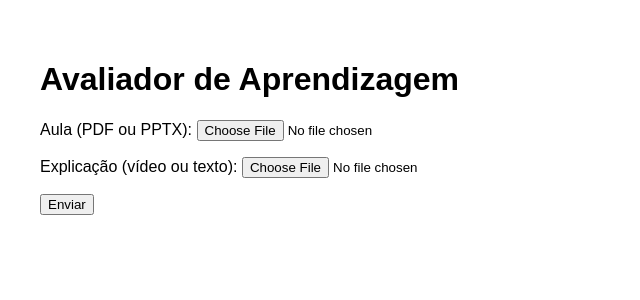
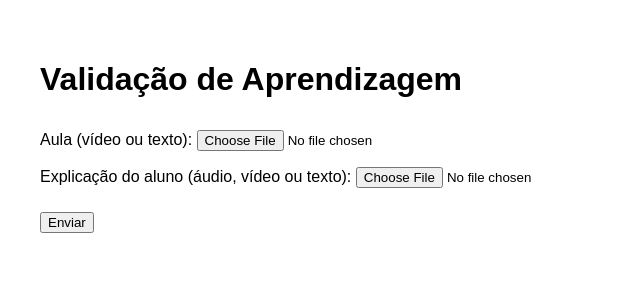
Before and after one commit to brmodolo/MVP-Wire, a React (Vite) app: page / in a window 1280 px wide. Shown: the top 300 px of the page, without its empty margins (0-640 px from the left). Built offline with nearby package versions, Linux system fonts and the light colour scheme.

Commit message:
Update App.jsx

```diff
--- a/src/App.jsx
+++ b/src/App.jsx
@@ -1,59 +1,70 @@
-import React, { useState } from 'react'
+import React, { useState } from 'react';
 
 function App() {
-  const [aula, setAula] = useState(null)
-  const [explicacao, setExplicacao] = useState(null)
-  const [resultado, setResultado] = useState(null)
-  const [carregando, setCarregando] = useState(false)
-  const [erro, setErro] = useState(null)
+  const [aula, setAula] = useState(null);
+  const [explicacao, setExplicacao] = useState(null);
+  const [resultado, setResultado] = useState(null);
+  const [erro, setErro] = useState(null);
+  const [carregando, setCarregando] = useState(false);
 
   const handleSubmit = async (e) => {
-    e.preventDefault()
-    setCarregando(true)
-    setErro(null)
-    setResultado(null)
+    e.preventDefault();
 
-    const formData = new FormData()
-    formData.append('aula', aula)
-    formData.append('explicacao', explicacao)
+    if (!aula || !explicacao) {
+      setErro('Por favor, selecione os dois arquivos.');
+      return;
+    }
+
+    const formData = new FormData();
+    formData.append('aula', aula);
+    formData.append('explicacao', explicacao);
+
+    setCarregando(true);
+    setErro(null);
+    setResultado(null);
 
     try {
-      const response = await fetch('https://mvp-wire-back.onrender.com/avaliar/', {
+      const response = await fetch('https://mvp-wire-back.onrender.com/avaliar', {
         method: 'POST',
         body: formData,
-      })
+      });
 
       if (!response.ok) {
-        throw new Error('Erro ao enviar os arquivos.')
+        throw new Error('Erro na requisição');
       }
 
-      const data = await response.json()
-      setResultado(data)
+      const data = await response.json();
+      setResultado(data);
     } catch (err) {
-      setErro(err.message)
+      console.error(err);
+      setErro('Ocorreu um erro ao enviar os arquivos.');
     } finally {
-      setCarregando(false)
+      setCarregando(false);
     }
-  }
+  };
 
   return (
-    <div style={{ padding: '2rem', fontFamily: 'sans-serif' }}>
-      <h1>Avaliador de Aprendizagem</h1>
-      <form onSubmit={handleSubmit} style={{ marginBottom: '2rem' }}>
+    <div style={{ padding: '2rem', fontFamily: 'Arial, sans-serif' }}>
+      <h1>Validação de Aprendizagem</h1>
+      <form onSubmit={handleSubmit} style={{ marginTop: '2rem' }}>
         <div>
-          <label>Aula (PDF ou PPTX): </label>
-          <input type="file" accept=".pdf,.pptx" onChange={e => setAula(e.target.files[0])} required />
+          <label>Aula (vídeo ou texto): </label>
+          <input type="file" onChange={(e) => setAula(e.target.files[0])} accept="video/*,.txt" />
         </div>
         <div style={{ marginTop: '1rem' }}>
-          <label>Explicação (vídeo ou texto): </label>
-          <input type="file" accept="video/*,.txt" onChange={e => setExplicacao(e.target.files[0])} required />
+          <label>Explicação do aluno (áudio, vídeo ou texto): </label>
+          <input type="file" onChange={(e) => setExplicacao(e.target.files[0])} accept="audio/*,video/*,.txt" />
         </div>
-        <button type="submit" disabled={carregando} style={{ marginTop: '1rem' }}>
+        <button type="submit" style={{ marginTop: '1.5rem' }} disabled={carregando}>
           {carregando ? 'Enviando...' : 'Enviar'}
         </button>
       </form>
 
-      {erro && <p style={{ color: 'red' }}>Erro: {erro}</p>}
+      {erro && (
+        <div style={{ marginTop: '2rem', color: 'red' }}>
+          <strong>{erro}</strong>
+        </div>
+      )}
 
       {resultado && (
         <div style={{
@@ -65,12 +76,12 @@ function App() {
         }}>
           <h2>Resultado</h2>
           <p><strong>Tema:</strong> {resultado.tema}</p>
-          <p><strong>Transcrição da produção:</strong> {resultado.transcricao_producao}</p>
-          <p><strong>Similaridade (%):</strong> {resultado.similaridade_percentual}%</p>
+          <p><strong>Transcrição:</strong> {resultado.transcricao_producao}</p>
+          <p><strong>Similaridade:</strong> {resultado.similaridade_percentual}%</p>
         </div>
       )}
     </div>
-  )
+  );
 }
 
-export default App
+export default App;
```
